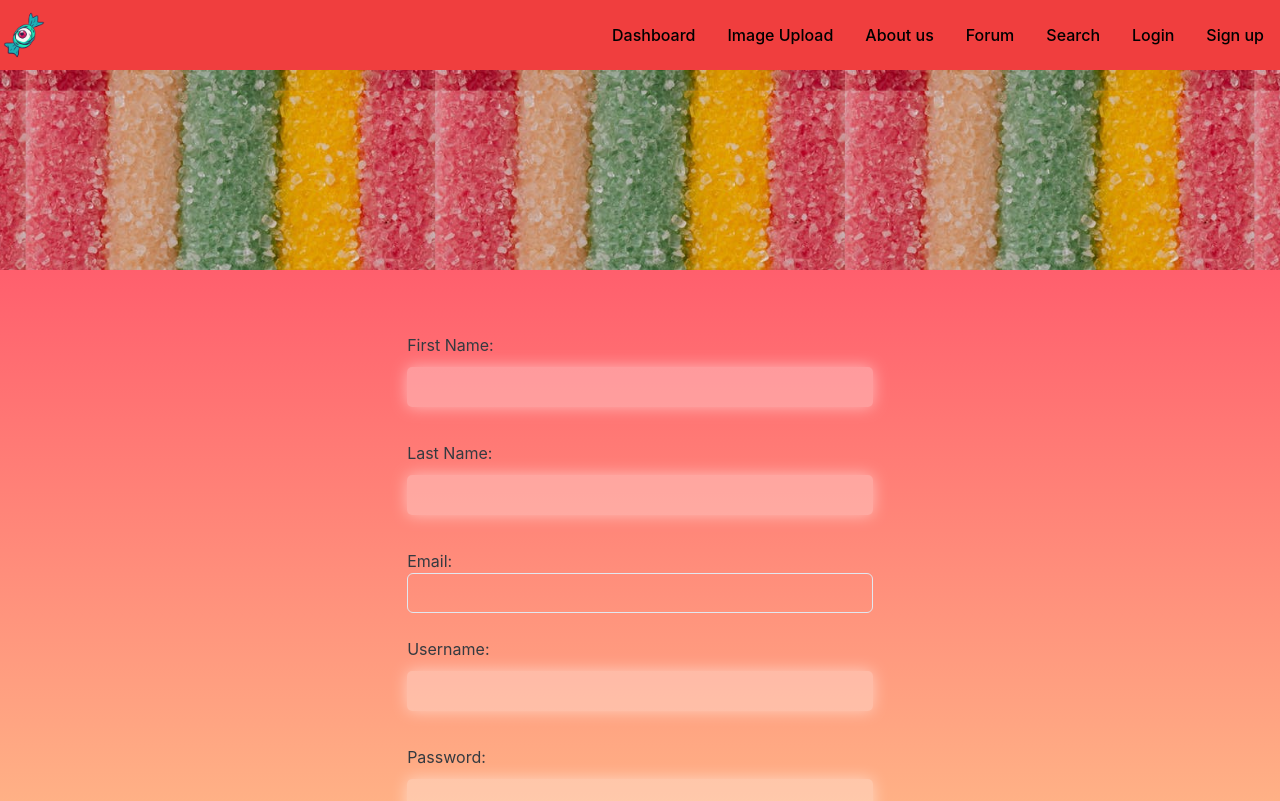
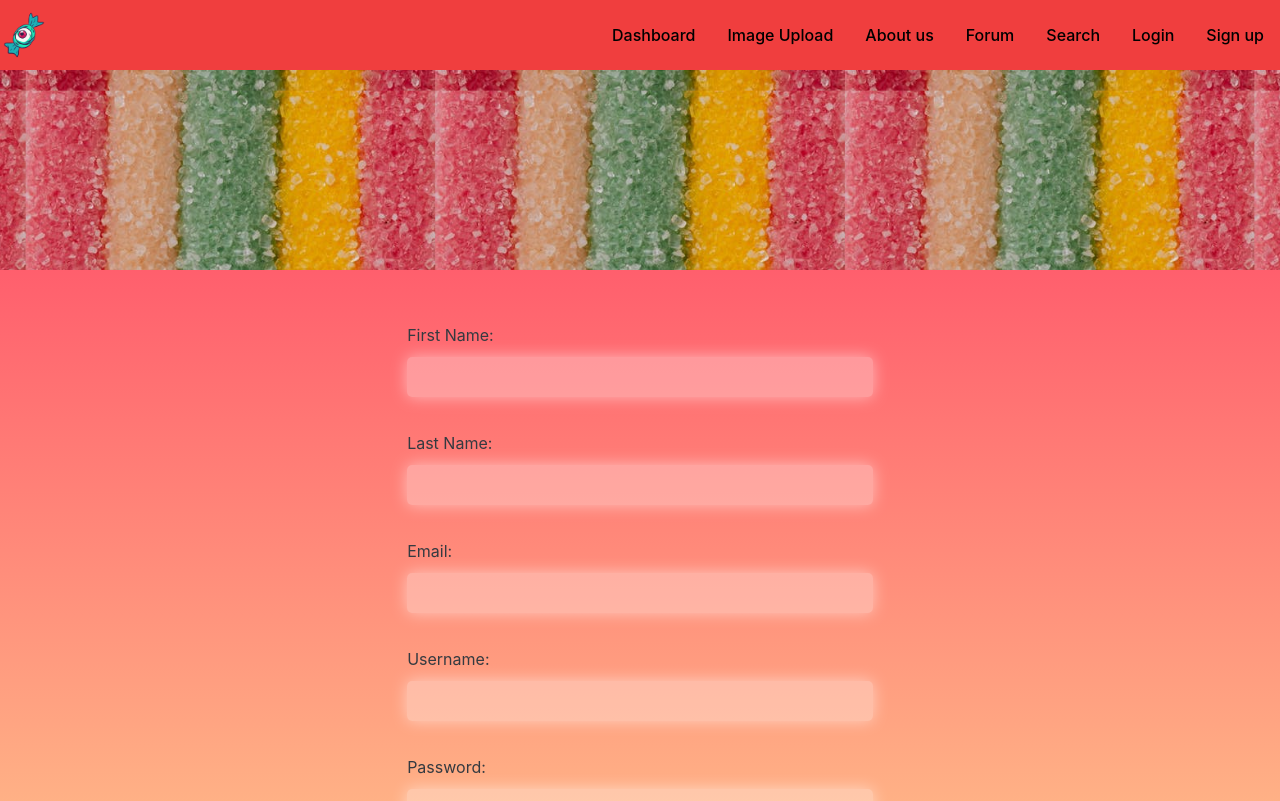
Before and after one commit to 490-Team-MAAKDE/490-Project, a React (Create React App) app in the folder Eye Candy Project/Code Design/Front-End/eye-candy/: page /signup in a window 1280 px wide. Shown: the top 801 px of the page. Built offline with nearby package versions, Linux system fonts and the light colour scheme.

Commit message:
Fixed email input not natching the stylings of the other inputs through signup.css

```diff
--- a/Eye Candy Project/Code Design/Front-End/eye-candy/src/Pages/SignUp.css
+++ b/Eye Candy Project/Code Design/Front-End/eye-candy/src/Pages/SignUp.css
@@ -35,7 +35,8 @@
 }
 
 .form-container input[type="text"],
-.form-container input[type="password"] {
+.form-container input[type="password"],
+.form-container input[type="email"] {
   padding: 10px;
   font-size: 16px;
   border-radius: 5px;
@@ -49,7 +50,8 @@
 }
 
 .form-container input[type="text"]:focus,
-.form-container input[type="password"]:focus {
+.form-container input[type="password"]:focus,
+.form-container input[type="email"]:focus  {
   outline: none;
   background-color: rgba(255, 255, 255, 0.5);
   box-shadow: 0 0 1rem rgba(255, 255, 255, 0.8);
@@ -80,7 +82,8 @@
 }
 
 .signup-container input[type="text"],
-.signup-container input[type="password"] {
+.signup-container input[type="password"],
+.signup-container input[type="email"] {
   padding: 10px;
   font-size: 16px;
   border-radius: 5px;
@@ -94,7 +97,8 @@
 }
 
 .signup-container input[type="text"]:focus,
-.signup-container input[type="password"]:focus {
+.signup-container input[type="password"]:focus,
+.signup-container input[type="email"]:focus {
   outline: none;
   background-color: rgba(255, 255, 255, 0.5);
   box-shadow: 0 0 1rem rgba(255, 255, 255, 0.8);
```
